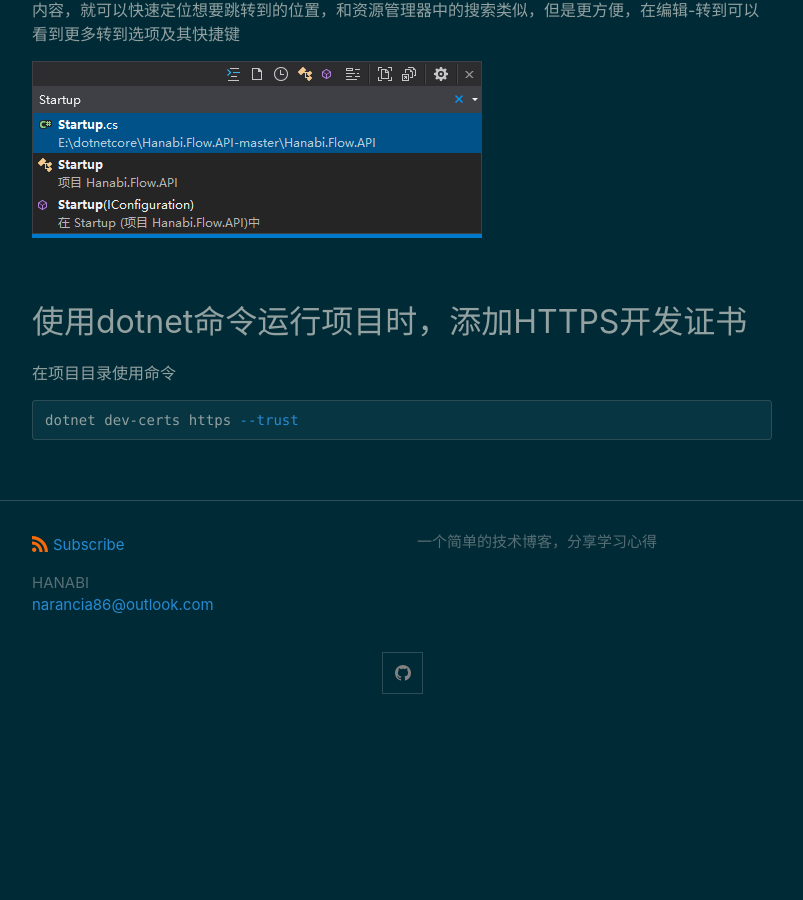
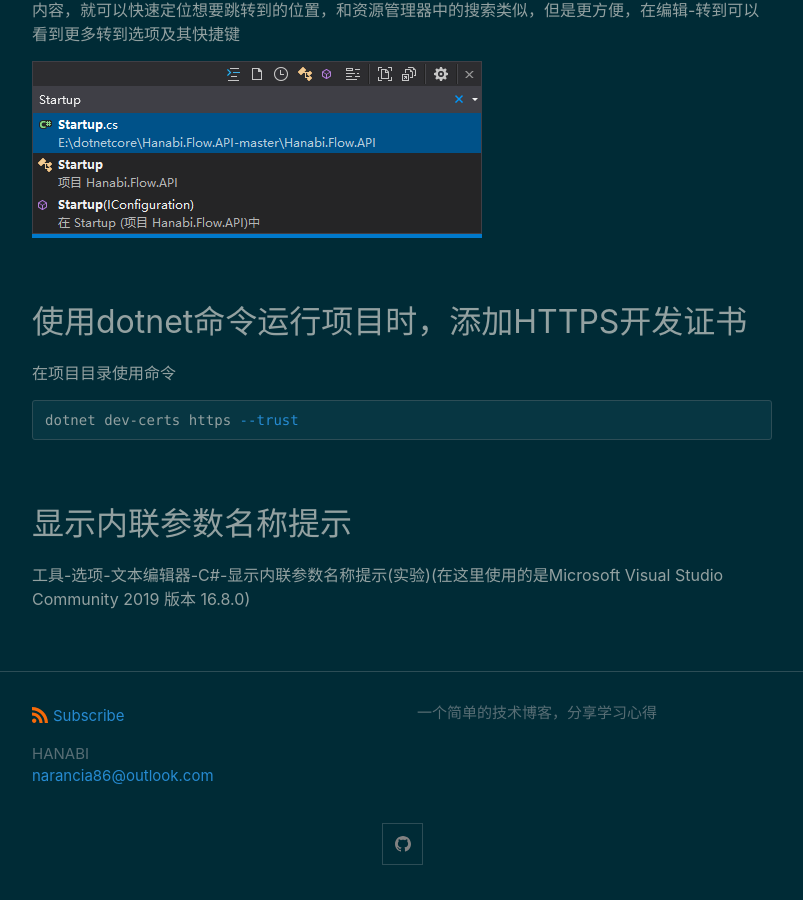
Before and after one commit to KamenRiderKuuga/kamenriderkuuga.github.io, a Jekyll site: the page built from _posts/2020-05-30-VS-1.md, in a window 1280 px wide and 900 px high, scrolled down 3140 px. Shown: the whole window, without its empty margins (238-1041 px from the left). Built offline with Jekyll 4.4.1, drawn with Linux system fonts in a browser that asks for light colours; before the commit the page ends 3869 px from its top, so only the background shows below that.

Commit message:
Update 2020-05-30-VS-1.md

````diff
--- a/_posts/2020-05-30-VS-1.md
+++ b/_posts/2020-05-30-VS-1.md
@@ -63,3 +63,9 @@ tags: [Visual Studio]
 ```powershell
 dotnet dev-certs https --trust
 ```
+
+
+
+## 显示内联参数名称提示
+
+工具-选项-文本编辑器-C#-显示内联参数名称提示(实验)(在这里使用的是Microsoft Visual Studio Community 2019 版本 16.8.0)
````
